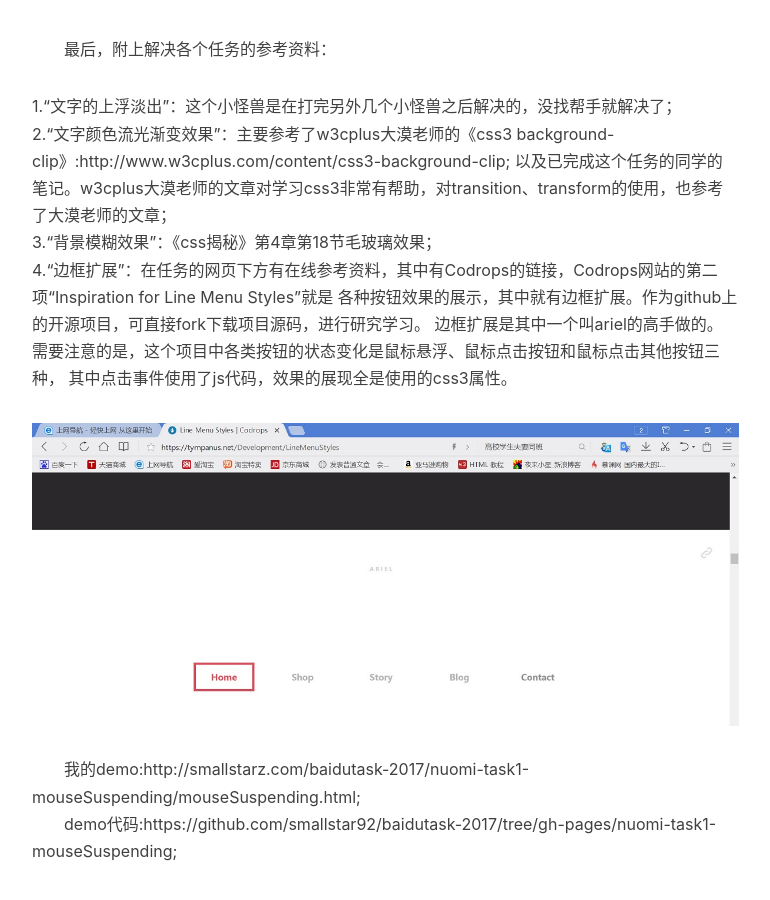
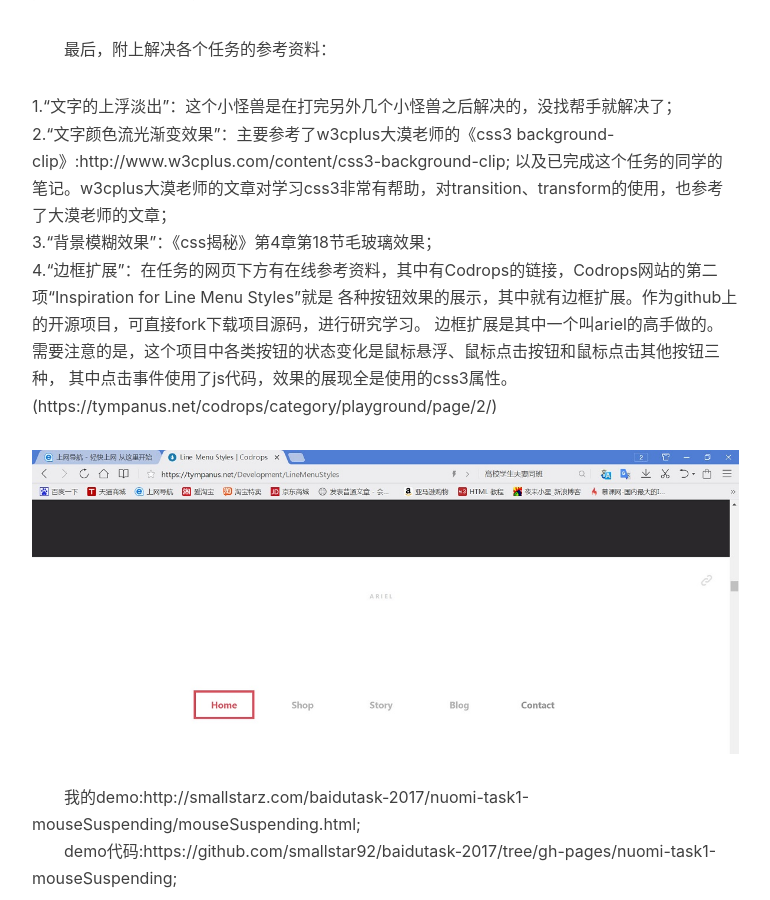
Before and after one commit to smallstar92/smallstar92.github.io, a Jekyll site: the page built from _posts/2017-02-26-baidu2017-nuomitask1-css.markdown, in a window 1280 px wide and 900 px high, scrolled down 7902 px. Shown: the whole window, without its empty margins (233-1003 px from the left). Built offline with Jekyll 4.4.1, drawn with Linux system fonts in a browser that asks for light colours; nearby versions of some CDN libraries; comment, search, counter and statistics services are not loaded; part of the change alters nothing that is shown.

Commit message:
Update 2017-02-26-baidu2017-nuomitask1-css.markdown

```diff
--- a/_posts/2017-02-26-baidu2017-nuomitask1-css.markdown
+++ b/_posts/2017-02-26-baidu2017-nuomitask1-css.markdown
@@ -290,7 +290,7 @@ a元素回到正常位置（top:0），文字不再透明（opacity:1）。属
 4.“边框扩展”：在任务的网页下方有在线参考资料，其中有Codrops的链接，Codrops网站的第二项“Inspiration for Line Menu Styles”就是
 各种按钮效果的展示，其中就有边框扩展。作为github上的开源项目，可直接fork下载项目源码，进行研究学习。
 边框扩展是其中一个叫ariel的高手做的。需要注意的是，这个项目中各类按钮的状态变化是鼠标悬浮、鼠标点击按钮和鼠标点击其他按钮三种，
-其中点击事件使用了js代码，效果的展现全是使用的css3属性。<br/>
+其中点击事件使用了js代码，效果的展现全是使用的css3属性。(https://tympanus.net/codrops/category/playground/page/2/)<br/>
 
 ![](/img/baidutask2017/post-nuomitask1-ariel.jpg)
 
```
